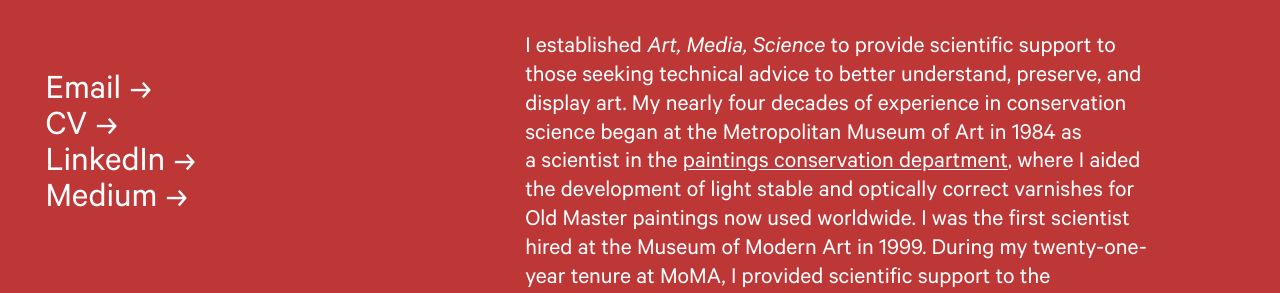
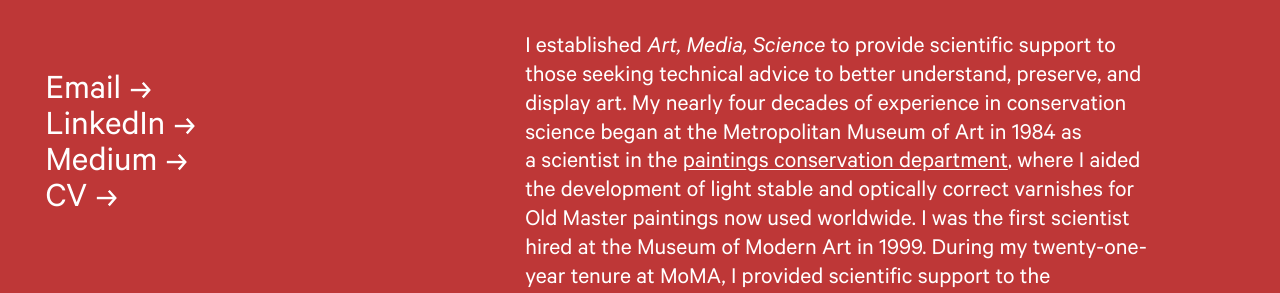
Before and after one commit to art-media-science/art-media-science.github.io, a Jekyll site: the page built from index.md, in a window 1280 px wide. Shown: the part 4229-4522 px from the top of the page. Built offline with Jekyll 4.4.1, drawn with Linux system fonts in a browser that asks for light colours.

Commit message:
Move CV to end.

```diff
--- a/index.md
+++ b/index.md
@@ -6,12 +6,12 @@
 links:
   - name: Email
     url:  mailto:cwm@artmediascience.com
-  - name: CV
-    url:  assets/ams_mcglinchey_cv_9_2022.pdf
   - name: LinkedIn
     url:  https://www.linkedin.com/in/chris-mcglinchey-93896b20a/
   - name: Medium
     url:  https://medium.com/@chris_mcglinchey
+  - name: CV
+    url:  assets/ams_mcglinchey_cv_9_2022.pdf
 copyright: © 2022 Art Media Science, LLC
 ---
 
```
